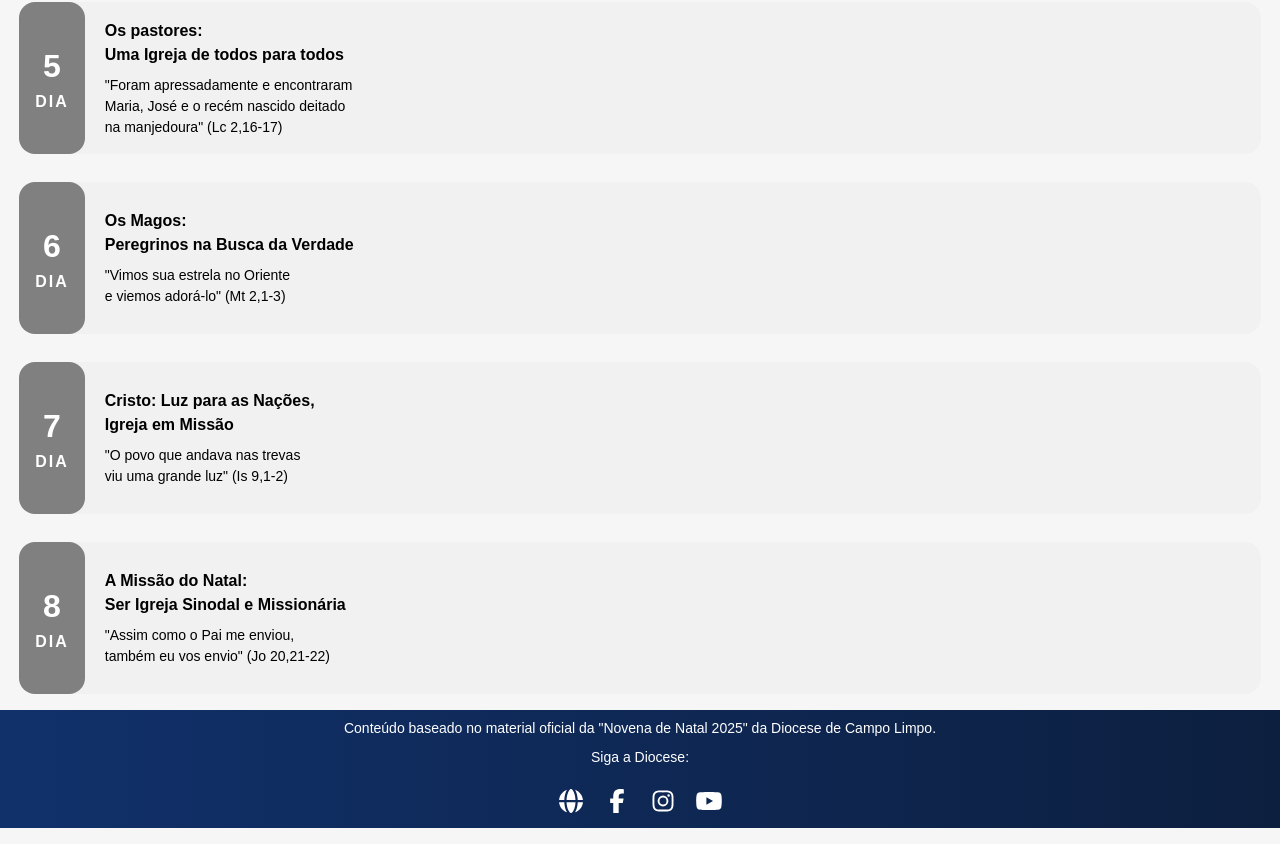
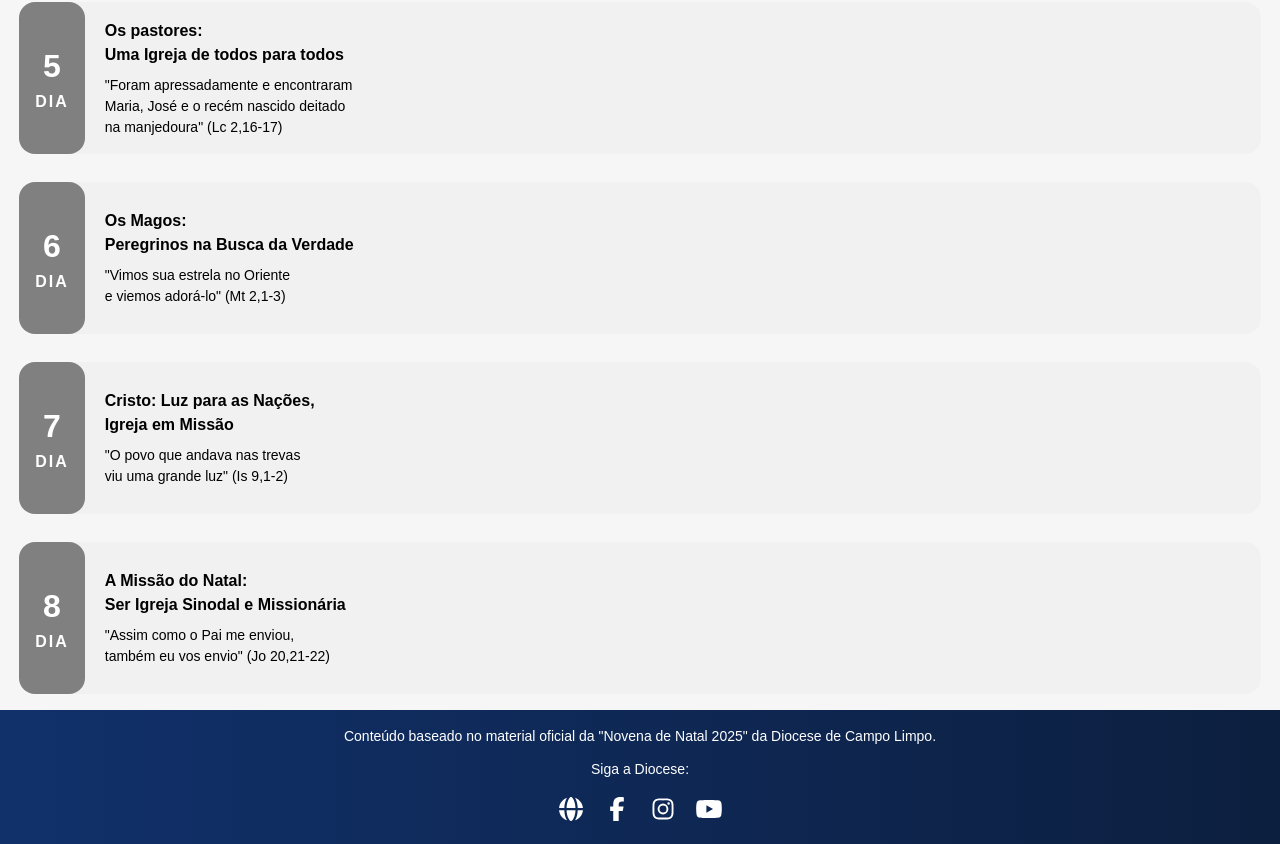
Before and after one commit to esa1715/novena-natal-2025-react, a React (Vite) app: page / in a window 1280 px wide. Shown: the part 910-1754 px from the top of the page. Built offline with nearby package versions, Linux system fonts and the light colour scheme.

Commit message:
Pequenos ajustes visuais ao botão 'ver todos os encontros' e ao footer

```diff
--- a/src/layouts/BaseLayout.css
+++ b/src/layouts/BaseLayout.css
@@ -37,20 +37,28 @@ main {
 footer {
     display: flex;
     flex-direction: column;
-    justify-content: center;
-    gap: 0.5rem;
+    align-items: center;
     text-align: center;
-    padding: 0.5rem 1rem;
+    padding:  1rem;
     background: linear-gradient(90deg, #11316B, #0C1F3F);
     color: #FFFFFF;
     font-size: 0.875rem;
+}
+
+.footer-content {
+    display: flex;
+    gap: 0.75rem;
+    flex-direction: column;
+    justify-content: center;
+    align-items: center;
+    width: 70%;
 }
 
 .social-icons {
     display: flex;
     justify-content: center;
     gap: 1rem;
-    margin-top: 0.5rem;
+    /* margin-top: 0.5rem; */
 }
 
 .social-icons a {
--- a/src/layouts/BaseLayout.tsx
+++ b/src/layouts/BaseLayout.tsx
@@ -22,6 +22,7 @@ export default function BaseLayout({ children }: Props) {
       </main>
 
       <footer>
+        <div className="footer-content">
           <p>Conteúdo baseado no material oficial da "Novena de Natal 2025" da Diocese de Campo Limpo.</p>
           <p>Siga a Diocese:</p>
           <div className="social-icons">
@@ -62,6 +63,7 @@ export default function BaseLayout({ children }: Props) {
             </a>
 
           </div>
+        </div>
     </footer>
     </>
   );
--- a/src/pages/Encontro.css
+++ b/src/pages/Encontro.css
@@ -6,7 +6,7 @@
 }
 
 .voltar-btn {
-    padding: 0.25rem 1rem 0.25rem 0.5rem;
+    padding: 0.25rem 0.5rem 0.25rem 1rem;
     background-color: grey;
     color: white;
     width: fit-content;
```
Lines whose indentation alone changed are shown as unchanged.
